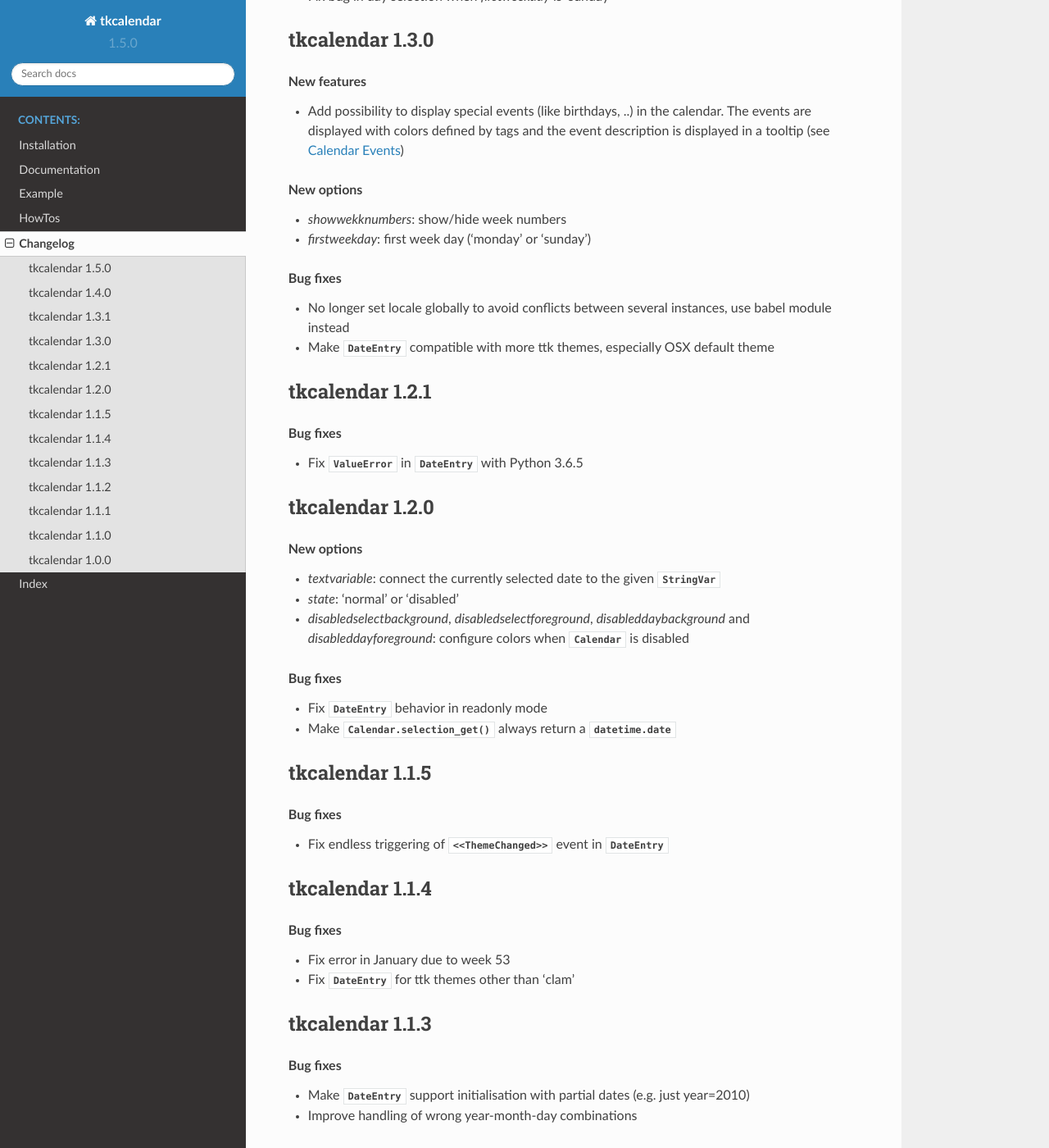
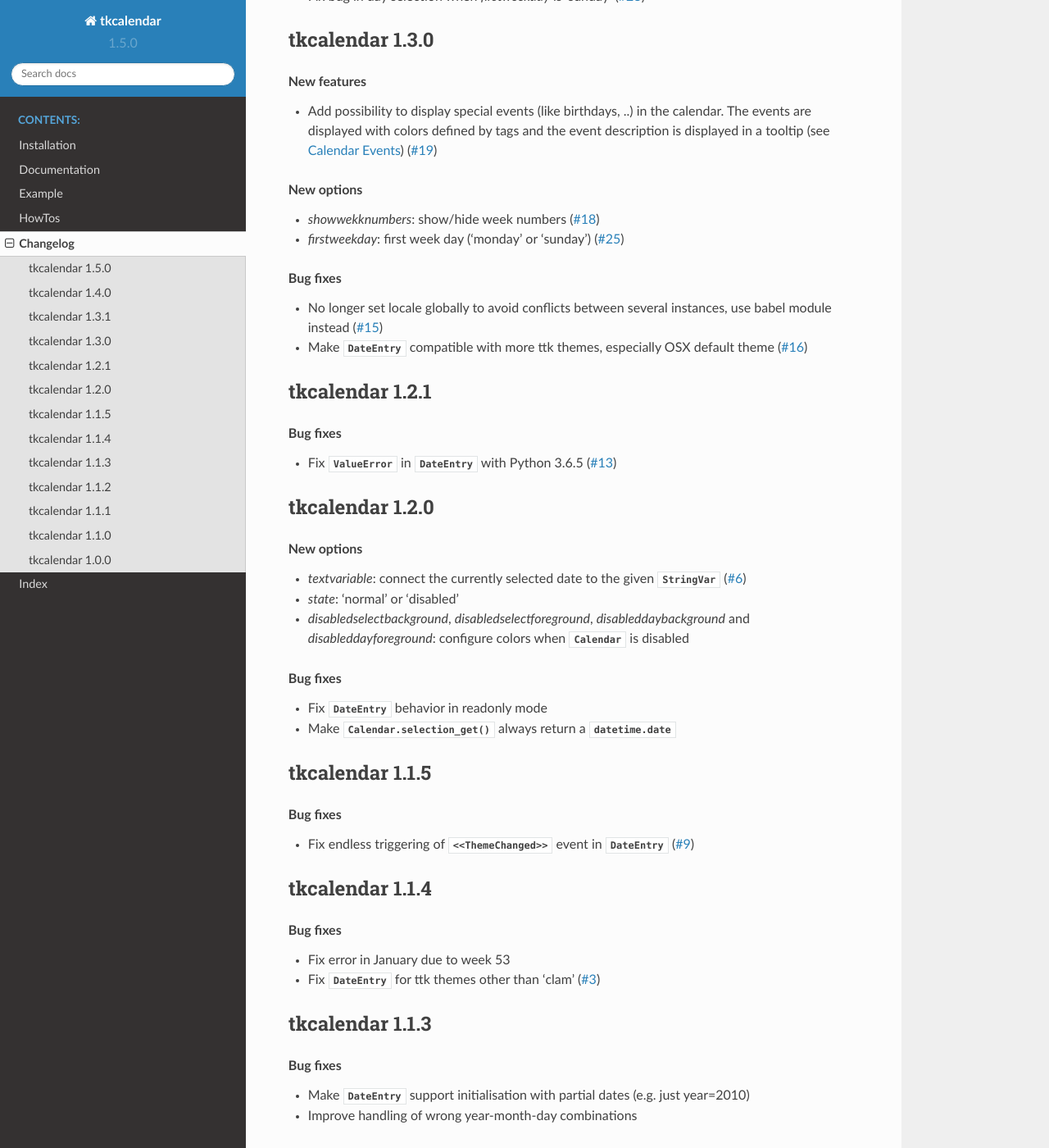
Before and after one commit to j4321/tkcalendar, a Sphinx documentation site: the page built from docs/changelog.rst, in a window 1280 px wide and 1400 px high, scrolled down 1131 px. Shown: the whole window at 82% size. Built offline with Sphinx 7.4.7 and the Read the Docs theme 2.0.0, drawn with Linux system fonts in a browser that asks for light colours.

Commit message:
Link issues in changelog

```diff
--- a/docs/changelog.rst
+++ b/docs/changelog.rst
@@ -55,31 +55,31 @@ tkcalendar 1.3.0
 
 - Add possibility to display special events (like birthdays, ..) in the calendar.
   The events are displayed with colors defined by tags and the event description is displayed in a tooltip
-  (see :ref:`calevent`)
+  (see :ref:`calevent`) (`#19 <https://github.com/j4321/tkcalendar/issues/19>`_)
 
 .. rubric:: New options
 
-- *showwekknumbers*: show/hide week numbers
-- *firstweekday*: first week day ('monday' or 'sunday')
+- *showwekknumbers*: show/hide week numbers (`#18 <https://github.com/j4321/tkcalendar/issues/18>`_)
+- *firstweekday*: first week day ('monday' or 'sunday') (`#25 <https://github.com/j4321/tkcalendar/issues/25>`_)
 
 .. rubric:: Bug fixes
 
-- No longer set locale globally to avoid conflicts between several instances, use babel module instead
-- Make :class:`DateEntry` compatible with more ttk themes, especially OSX default theme
+- No longer set locale globally to avoid conflicts between several instances, use babel module instead (`#15 <https://github.com/j4321/tkcalendar/issues/15>`_)
+- Make :class:`DateEntry` compatible with more ttk themes, especially OSX default theme (`#16 <https://github.com/j4321/tkcalendar/issues/16>`_)
 
 tkcalendar 1.2.1
 ----------------
 
 .. rubric:: Bug fixes
 
-- Fix :obj:`ValueError` in :class:`DateEntry` with Python 3.6.5
+- Fix :obj:`ValueError` in :class:`DateEntry` with Python 3.6.5 (`#13 <https://github.com/j4321/tkcalendar/issues/13>`_)
 
 tkcalendar 1.2.0
 ----------------
 
 .. rubric:: New options
 
-- *textvariable*: connect the currently selected date to the given :class:`StringVar`
+- *textvariable*: connect the currently selected date to the given :class:`StringVar` (`#6 <https://github.com/j4321/tkcalendar/issues/6>`_)
 - *state*: 'normal' or 'disabled'
 - *disabledselectbackground*, *disabledselectforeground*,
   *disableddaybackground* and *disableddayforeground*: configure colors
@@ -95,7 +95,7 @@ tkcalendar 1.1.5
 
 .. rubric:: Bug fixes
 
-- Fix endless triggering of :obj:`\<\<ThemeChanged\>\>` event in :class:`DateEntry`
+- Fix endless triggering of :obj:`\<\<ThemeChanged\>\>` event in :class:`DateEntry` (`#9 <https://github.com/j4321/tkcalendar/issues/9>`_)
 
 tkcalendar 1.1.4
 ----------------
@@ -103,7 +103,7 @@ tkcalendar 1.1.4
 .. rubric:: Bug fixes
 
 - Fix error in January due to week 53
-- Fix :class:`DateEntry` for ttk themes other than 'clam'
+- Fix :class:`DateEntry` for ttk themes other than 'clam' (`#3 <https://github.com/j4321/tkcalendar/issues/3>`_)
 
 tkcalendar 1.1.3
 ----------------
```
Also changed, not shown: other parts of docs/changelog.rst (+1 -1 lines), README.rst (+11 -11 lines).
